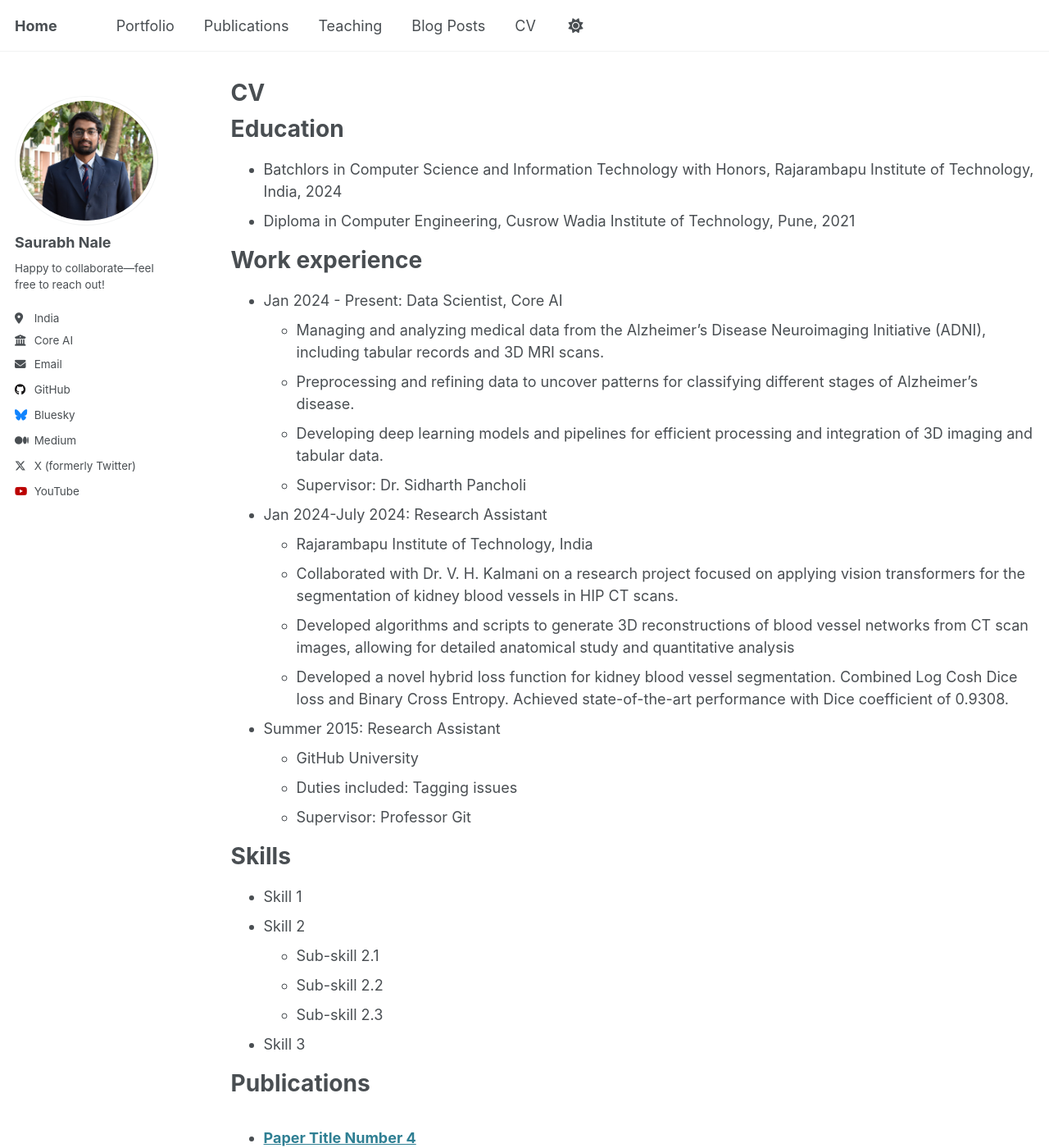
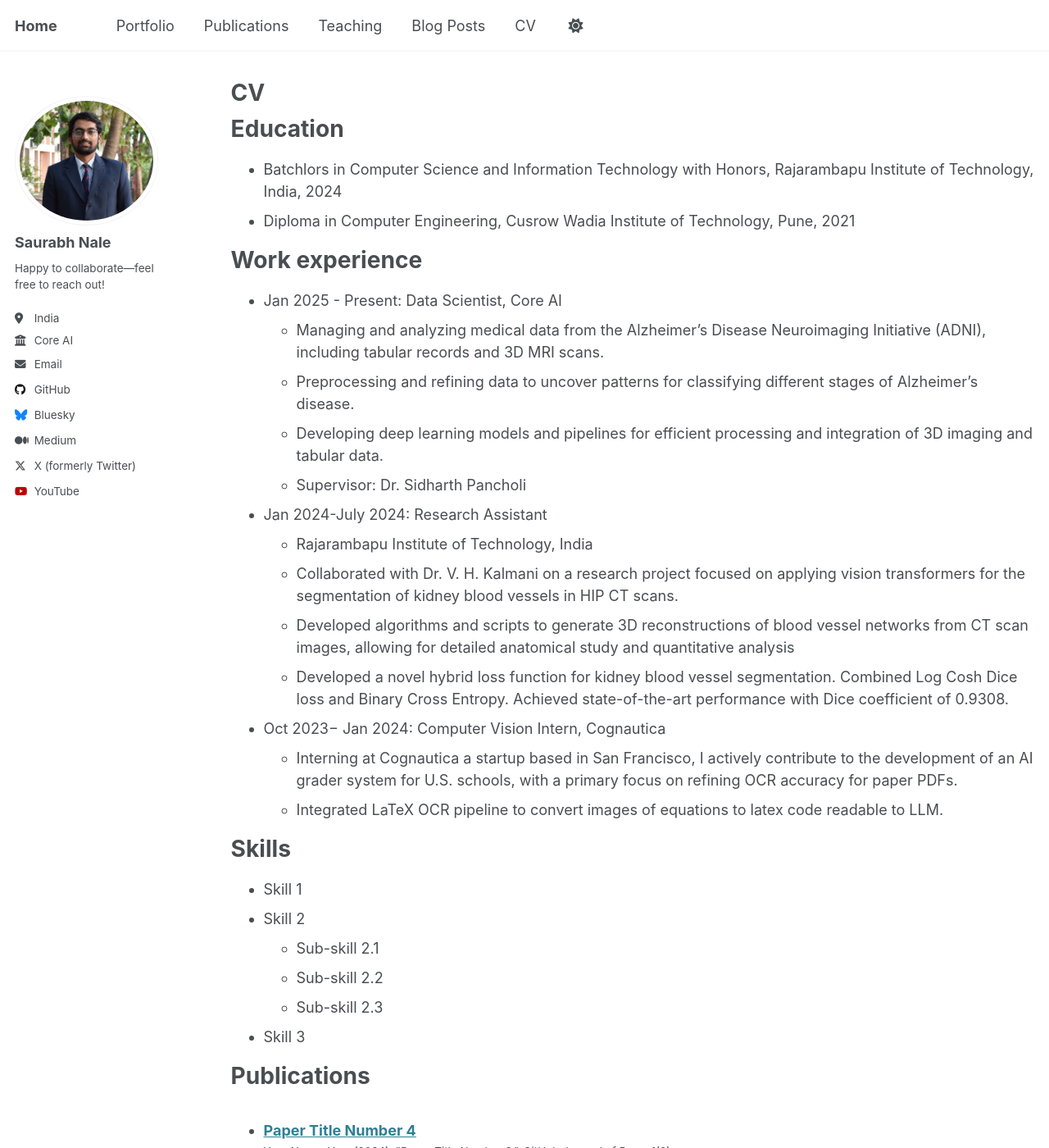
Before and after one commit to saurabhsensai/saurabhsensai.github.io, a Jekyll site: the page built from _pages/cv.md, in a window 1280 px wide and 1400 px high. Shown: the whole window at 82% size. Built offline with Jekyll 4.4.1, drawn with Linux system fonts in a browser that asks for light colours.

Commit message:
Updated site

```diff
--- a/_config.yml
+++ b/_config.yml
@@ -13,7 +13,7 @@ title                    : "Home"
 title_separator          : "-"
 name                     : &name "Saurabh Nale"
 description              : &description "personal description"
-url                      : https://saurabhsensai.github.io # the base hostname & protocol for your site e.g. "https://[your GitHub username].github.io"
+url                      : https://saurabhnale.com # the base hostname & protocol for your site e.g. "https://[your GitHub username].github.io"
 baseurl                  : "" # the subpath of your site, e.g. "/blog"
 repository               : "saurabhsensai.github.io"
 
--- a/_pages/cv.md
+++ b/_pages/cv.md
@@ -16,7 +16,7 @@ Education
 
 Work experience
 ======
-* Jan 2024 - Present: Data Scientist, Core AI
+* Jan 2025 - Present: Data Scientist, Core AI
   * Managing and analyzing medical data from the Alzheimer's Disease Neuroimaging Initiative (ADNI), including tabular records and 3D MRI scans.
   * Preprocessing and refining data to uncover patterns for classifying different stages of Alzheimer's disease.
   * Developing deep learning models and pipelines for efficient processing and integration of 3D imaging and tabular data.
@@ -31,10 +31,10 @@ for detailed anatomical study and quantitative analysis
   * Developed a novel hybrid loss function for kidney blood vessel segmentation. Combined Log Cosh Dice loss and Binary
     Cross Entropy. Achieved state-of-the-art performance with Dice coefficient of 0.9308.
 
-* Summer 2015: Research Assistant
-  * GitHub University
-  * Duties included: Tagging issues
-  * Supervisor: Professor Git
+* Oct 2023− Jan 2024: Computer Vision Intern, Cognautica
+  * Interning at Cognautica a startup based in San Francisco, I actively contribute to the development of an AI grader system
+for U.S. schools, with a primary focus on refining OCR accuracy for paper PDFs.
+  * Integrated LaTeX OCR pipeline to convert images of equations to latex code readable to LLM.
 
 Skills
 ======
```
